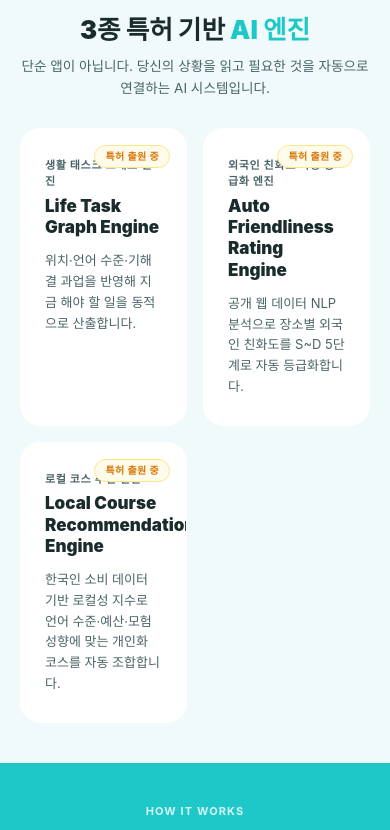
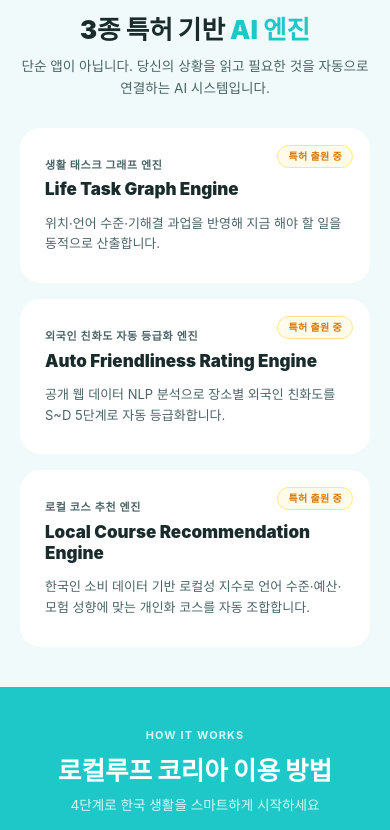
Before and after one commit to jessijang1202-pixel/LocaloopKorea, a Next.js app: page / in a window 390 px wide. Shown: the part 1521-2351 px from the top of the page. Built offline with nearby package versions, Linux system fonts and the light colour scheme.

Commit message:
style: mobile lp-grid-3 single column (ai engines + features)

```diff
--- a/src/app/globals.css
+++ b/src/app/globals.css
@@ -80,7 +80,7 @@ html {
 }
 .lp-grid-3 {
   display: grid;
-  grid-template-columns: repeat(2, 1fr);
+  grid-template-columns: 1fr;
   gap: 16px;
 }
 .lp-grid-4 {
```
